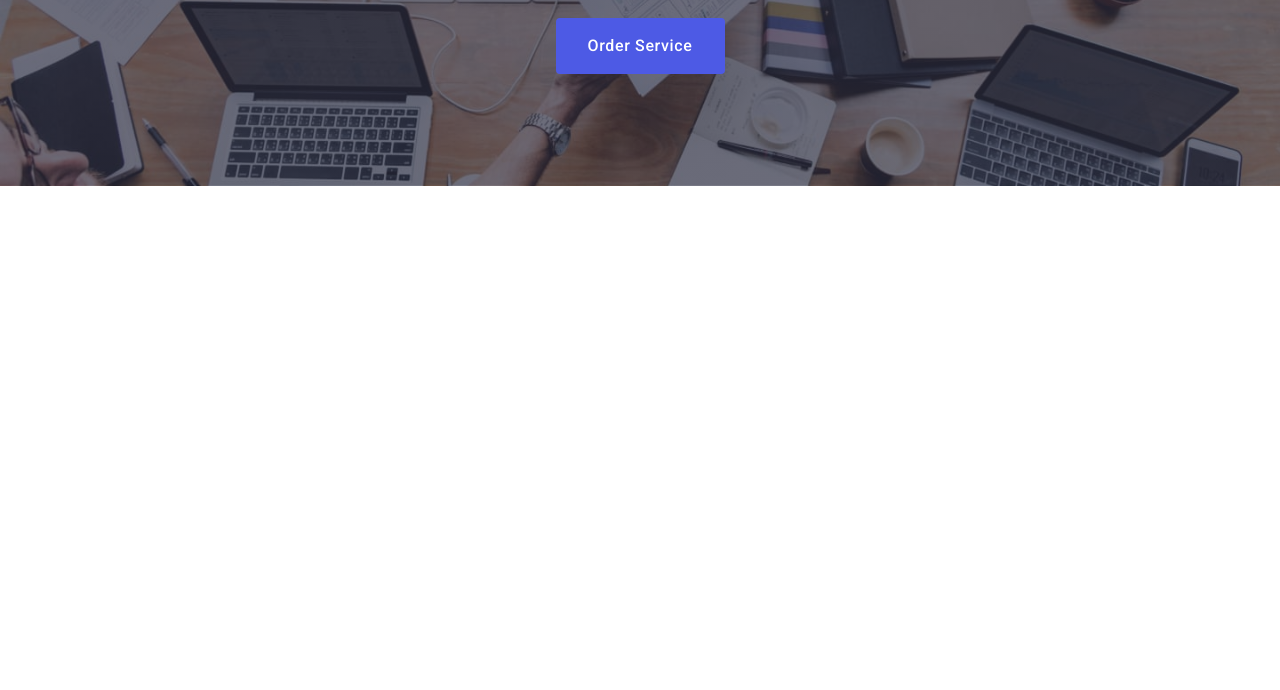
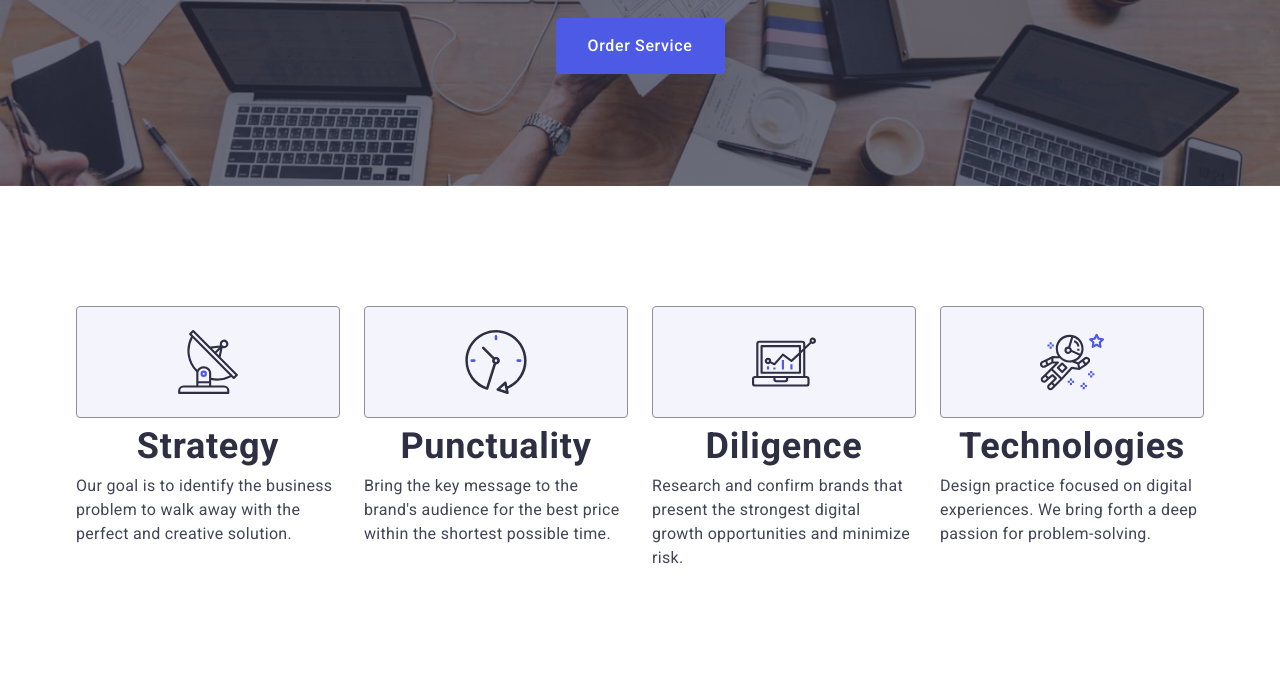
Before and after one commit to BoikoAnton1992/goit-marcup-hw-06, a plain HTML site: page index.html in a window 1280 px wide. Shown: the part 283-973 px from the top of the page. Before the commit the page ends 800 px from the top, so only its background shows below. Drawn offline with nearby package versions, Linux system fonts and the light colour scheme.

Commit message:
Start section 2

```diff
--- a/css/styles.css
+++ b/css/styles.css
@@ -2,8 +2,8 @@
 /* ========== GLOBAL ========== */
 
 .container {
-    padding-left: 16px;
-    padding-right: 16px;
+    padding-left: 15px;
+    padding-right: 15px;
 }
 
 input {
@@ -229,7 +229,43 @@ body {
 /* ========== SECTION 1 MOBILE STYLES ==========/ */
 
 
-/* ========== MOBILE MEDIA STYLES ========== */
+/* ========== SECTION 2 MOBILE STYLES ========== */
+.content-section {
+    padding-top: 96px;
+    padding-bottom: 96px;
+}
+
+.content-list{
+    display: flex;
+    flex-direction: column;
+    gap: 72px;
+}
+
+.content-title {
+    margin-bottom: 8px;
+    color: #2E2F42;
+    text-align: center;
+    font-size: 36px;
+    font-weight: 700;
+    line-height: 40px;
+    letter-spacing: 0.72px;
+}
+
+.content-text{
+    color:  #434455;
+        font-weight: 500;
+        align-self: stretch;
+}
+
+.background-icon{
+    display: none;
+}
+
+
+/* ========== SECTION 2 MOBILE STYLES ==========/ */
+
+
+/* ==================== MOBILE MEDIA STYLES ==================== */
 
 @media screen and (min-width: 480px) {
     .container {
@@ -239,9 +275,9 @@ body {
     }
 }
 
-/* ========== MBILE MEDIA STYLES ==========/ */
+/* ==================== MBILE MEDIA STYLES ====================/ */
 
-/* ========== TABLET MEDIA STYLES ========== */
+/* ==================== TABLET MEDIA STYLES ==================== */
 
 @media screen and (min-width: 768px) {
     .container {
@@ -378,10 +414,11 @@ body {
 
 }
 
-/* ========== TABLET MEDIA STYLES ==========/ */
+/* ==================== TABLET MEDIA STYLES ====================/ */
 
 
-/* ========== PC MEDIA STYLES ========== */
+/* ==================== PC MEDIA STYLES ==================== */
+/* ========== PC MEDIA STYLES HEADER ========== */
 
 @media screen and (min-width: 1158px) {
     .container {
@@ -413,13 +450,49 @@ body {
         letter-spacing: 0.32px;
     }
 
+/* ========== PC MEDIA STYLES HEADER ==========/ */
+/* ========== PC MEDIA STYLES SECTION 1 ========== */
+
     .hero-section {
         background-image: linear-gradient(to bottom,
         rgba(46, 47, 66, 0.7),
         rgba(46, 47, 66, 0.7)),
        url(../images/hero-background.jpg);
     }
+/* ========== PC MEDIA STYLES SECTION 1 ==========/ */
 
+/* ========== PC MEDIA STYLES SECTION 2 ========== */
+        .content-section {
+            padding-top: 120px;
+            padding-bottom: 120px;
+        }
+
+        .background-icon {
+            width: 264px;
+            height: 112px;
+            flex-shrink: 0;
+            border-radius: 4px;
+            border: 1px solid #8E8F99;
+            background: #F4F4FD;
+            display: flex;
+            align-items: center;
+            justify-content: center;
+            margin-bottom: 8px;
+        }
+
+        .content-list {
+            gap: 24px;
+            flex-direction: row;
+        }
+
+        .content-text {
+            font-weight: 400;
+        }
+
+        .content-items {
+            width: calc((100% - 72px) / 4);
+        }
+/* ========== PC MEDIA STYLES SECTION 2 ==========/ */
 }
 
-/* ========== PC MEDIA STYLES ==========/ */
+/* ==================== PC MEDIA STYLES ====================/ */
--- a/index.html
+++ b/index.html
@@ -54,7 +54,7 @@
         </address>
         <button class="mobile-open-btn" type="button">
           <svg class="mobile-optn-btn-icon" width="24" height="24">
-            <use href="./images/icon.svg#icon-burger"></use>
+            <use href="./images/icons.svg#icon-burger"></use>
           </svg>
         </button>
       </div>
@@ -76,7 +76,7 @@
       <!-- ======= / SECTION 1 ======= -->
 
       <!-- ======= SECTION 2 ======= -->
-      <!-- <section class="content-section">
+      <section class="content-section">
         <div class="container">
           <h2 class="content-main-title visually-hidden">content</h2>
           <ul class="decoration-none content-list">
@@ -134,7 +134,7 @@
             </li>
           </ul>
         </div>
-      </section> -->
+      </section>
       <!-- / ======= SECTION 2 ======= -->
 
       <!-- ======= SECTION 3 ======= -->
```
Also changed, not shown: images/icons.svg (renamed from images/icon.svg).
